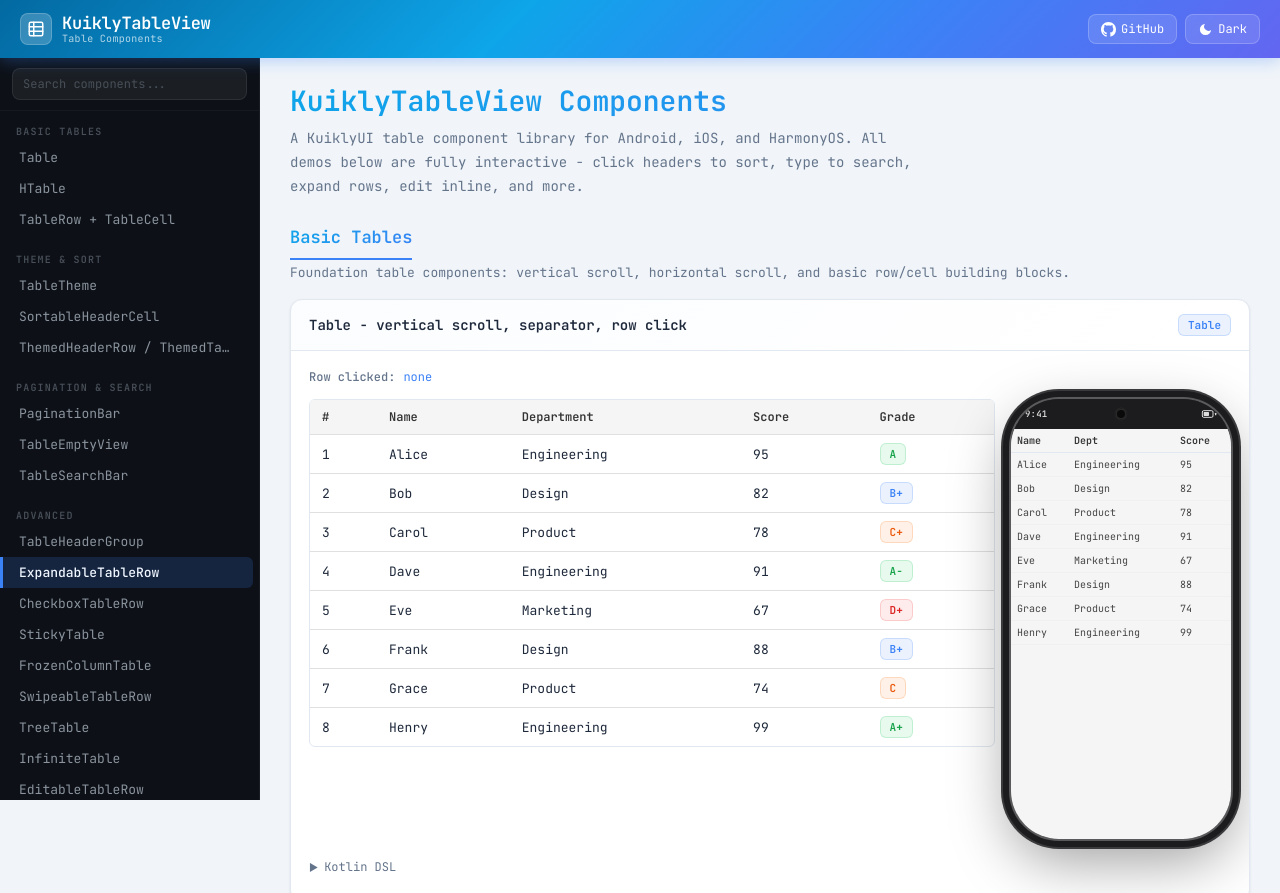
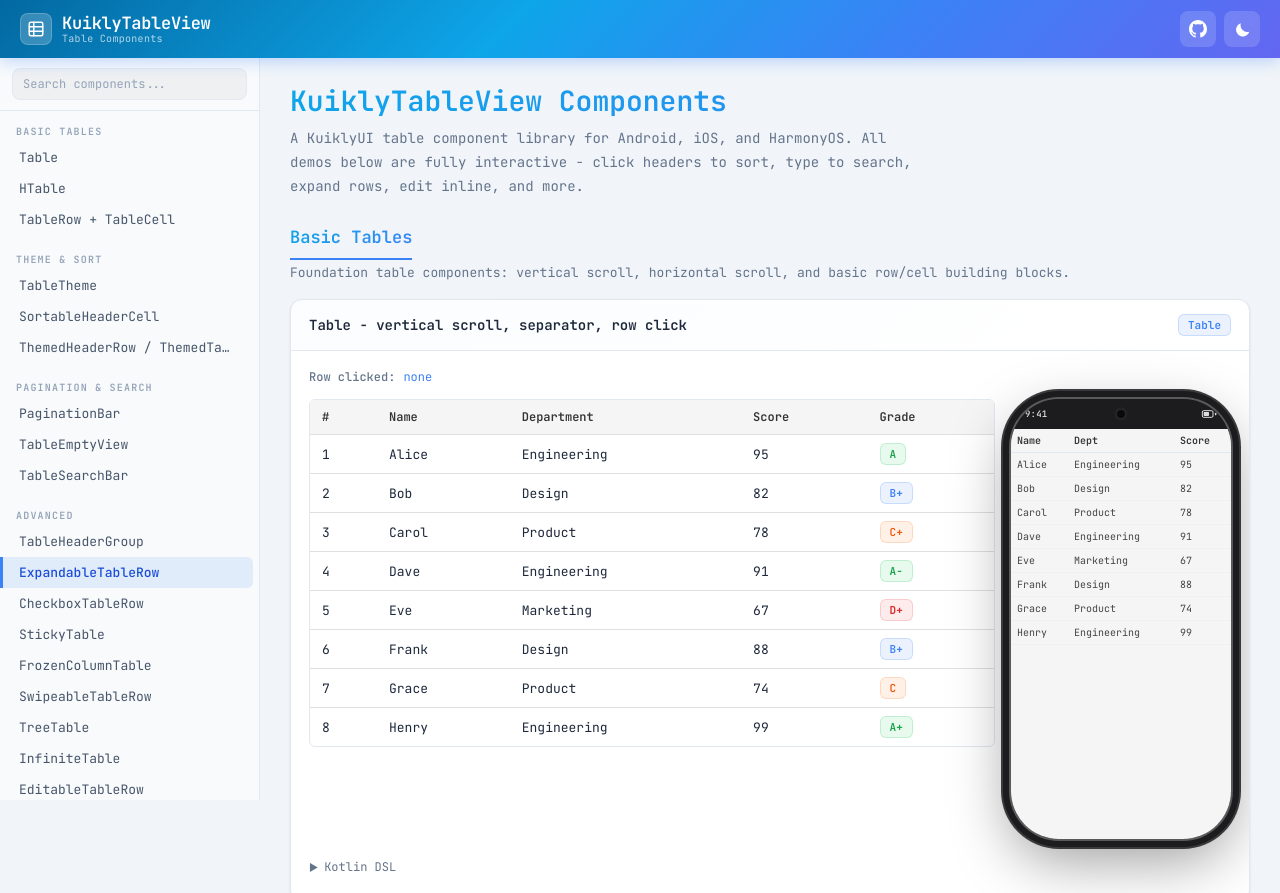
Before and after one commit to Lfan-ke/KuiklyTableView, a website: page docs/index.html in a window 1280 px wide. Shown: the top 893 px of the page. Drawn offline with Linux system fonts and the light colour scheme.

Commit message:
sidebar light/dark theme, icon-only topbar buttons
Signed-off-by: 林晨 (Leo Cheng) <leo-cheng@vip.qq.com>

```diff
--- a/docs/index.html
+++ b/docs/index.html
@@ -9,10 +9,15 @@
 <style>
 *,*::before,*::after{box-sizing:border-box;margin:0;padding:0}
 :root{
-  --sidebar-bg:#0d1117;
-  --sidebar-active:rgba(59,130,246,.18);
-  --sidebar-text:#8b949e;
-  --sidebar-active-text:#f0f6ff;
+  --sidebar-bg:#f8fafc;
+  --sidebar-text:#475569;
+  --sidebar-active:rgba(59,130,246,.12);
+  --sidebar-active-text:#1d4ed8;
+  --sidebar-hover-bg:rgba(0,0,0,.04);
+  --sidebar-input-bg:rgba(0,0,0,.04);
+  --sidebar-border:var(--border);
+  --sidebar-scrollbar:#cbd5e1;
+  --sidebar-dim:#94a3b8;
   --accent:#3b82f6;
   --accent-rgb:59,130,246;
   --header-grad:linear-gradient(135deg,#0369a1 0%,#0ea5e9 40%,#3b82f6 70%,#6366f1 100%);
@@ -39,6 +44,15 @@
   --border:#334155;
   --text:#e2e8f0;
   --text-muted:#94a3b8;
+  --sidebar-bg:#0d1117;
+  --sidebar-text:#8b949e;
+  --sidebar-active:rgba(59,130,246,.18);
+  --sidebar-active-text:#f0f6ff;
+  --sidebar-hover-bg:rgba(255,255,255,.06);
+  --sidebar-input-bg:rgba(255,255,255,.06);
+  --sidebar-border:rgba(255,255,255,.05);
+  --sidebar-scrollbar:#21262d;
+  --sidebar-dim:#484f58;
 }
 [data-theme="dark"] .phone-screen{background:#1a1f2c}
 [data-theme="dark"] .phone-table th{background:#1e2d40;color:#e2e8f0;border-bottom-color:#374151}
@@ -61,9 +75,9 @@ body{font-family:'HarmonyOS Sans SC','HarmonyOS Sans','鸿蒙黑体','Microsoft
 .top-bar .logo-name{font-size:17px;font-weight:700;letter-spacing:-.3px;white-space:nowrap;overflow:hidden;text-overflow:ellipsis}
 .top-bar .logo span{font-size:10px;font-weight:400;opacity:.7;letter-spacing:.3px}
 .top-bar-actions{display:flex;align-items:center;gap:8px}
-.btn-icon{background:rgba(255,255,255,.12);border:1px solid rgba(255,255,255,.2);color:#fff;border-radius:8px;padding:6px 12px;cursor:pointer;font-size:12px;display:flex;align-items:center;gap:5px;text-decoration:none;transition:all .2s;backdrop-filter:blur(4px);font-family:inherit}
-.btn-icon:hover{background:rgba(255,255,255,.22);transform:translateY(-1px)}
-.btn-icon svg{width:15px;height:15px;fill:currentColor}
+.btn-icon{width:36px;height:36px;background:rgba(255,255,255,.15);border:none;color:#fff;border-radius:var(--radius-sm);cursor:pointer;font-size:12px;display:flex;align-items:center;justify-content:center;text-decoration:none;transition:all .2s;font-family:inherit}
+.btn-icon:hover{background:rgba(255,255,255,.28);transform:translateY(-1px)}
+.btn-icon svg{width:18px;height:18px;fill:currentColor}
 
 /* LAYOUT */
 .layout{display:flex;margin-top:var(--header-h);min-height:calc(100vh - var(--header-h))}
@@ -75,21 +89,21 @@ body{font-family:'HarmonyOS Sans SC','HarmonyOS Sans','鸿蒙黑体','Microsoft
   position:fixed;top:var(--header-h);left:0;bottom:0;
   overflow-y:auto;z-index:50;
   display:flex;flex-direction:column;
-  border-right:1px solid rgba(255,255,255,.05);
+  border-right:1px solid var(--sidebar-border);
 }
 .sidebar::-webkit-scrollbar{width:4px}
-.sidebar::-webkit-scrollbar-thumb{background:#21262d;border-radius:2px}
-.sidebar-search{padding:10px 12px;position:sticky;top:0;background:var(--sidebar-bg);z-index:1;border-bottom:1px solid rgba(255,255,255,.04)}
+.sidebar::-webkit-scrollbar-thumb{background:var(--sidebar-scrollbar);border-radius:2px}
+.sidebar-search{padding:10px 12px;position:sticky;top:0;background:var(--sidebar-bg);z-index:1;border-bottom:1px solid var(--sidebar-border)}
 .sidebar-search input{
-  width:100%;padding:7px 10px;border-radius:8px;border:1px solid rgba(255,255,255,.08);
-  background:rgba(255,255,255,.06);color:#c9d1d9;font-size:12px;outline:none;font-family:inherit;transition:border-color .2s
-}
-.sidebar-search input:focus{border-color:rgba(59,130,246,.5);background:rgba(255,255,255,.1)}
-.sidebar-search input::placeholder{color:#484f58}
+  width:100%;padding:7px 10px;border-radius:8px;border:1px solid var(--border);
+  background:var(--sidebar-input-bg);color:var(--text);font-size:12px;outline:none;font-family:inherit;transition:border-color .2s
+}
+.sidebar-search input:focus{border-color:rgba(59,130,246,.5)}
+.sidebar-search input::placeholder{color:var(--sidebar-dim)}
 .sidebar-section{padding:4px 0}
 .sidebar-section-title{
   padding:10px 16px 4px;font-size:10px;font-weight:700;
-  color:#484f58;letter-spacing:1.2px;text-transform:uppercase;
+  color:var(--sidebar-dim);letter-spacing:1.2px;text-transform:uppercase;
 }
 .sidebar-item{
   display:block;padding:7px 16px;font-size:13px;color:var(--sidebar-text);
@@ -97,7 +111,7 @@ body{font-family:'HarmonyOS Sans SC','HarmonyOS Sans','鸿蒙黑体','Microsoft
   white-space:nowrap;overflow:hidden;text-overflow:ellipsis;
   border-radius:0 6px 6px 0;margin-right:6px;
 }
-.sidebar-item:hover{color:#c9d1d9;background:rgba(255,255,255,.06);border-left-color:rgba(59,130,246,.4)}
+.sidebar-item:hover{color:var(--sidebar-active-text);background:var(--sidebar-hover-bg);border-left-color:rgba(59,130,246,.4)}
 .sidebar-item.active{color:var(--sidebar-active-text);background:var(--sidebar-active);border-left-color:var(--accent);font-weight:500}
 
 /* MAIN */
@@ -354,13 +368,12 @@ details.code-toggle[open] summary::before{transform:rotate(90deg)}
     </div>
   </div>
   <div class="top-bar-actions">
-    <a class="btn-icon" href="https://github.com/Lfan-ke/KuiklyTableView" target="_blank" rel="noopener">
+    <a class="btn-icon" href="https://github.com/Lfan-ke/KuiklyTableView" target="_blank" rel="noopener" title="GitHub">
       <svg viewBox="0 0 16 16" fill="currentColor"><path d="M8 0C3.58 0 0 3.58 0 8c0 3.54 2.29 6.53 5.47 7.59.4.07.55-.17.55-.38 0-.19-.01-.82-.01-1.49-2.01.37-2.53-.49-2.69-.94-.09-.23-.48-.94-.82-1.13-.28-.15-.68-.52-.01-.53.63-.01 1.08.58 1.23.82.72 1.21 1.87.87 2.33.66.07-.52.28-.87.51-1.07-1.78-.2-3.64-.89-3.64-3.95 0-.87.31-1.59.82-2.15-.08-.2-.36-1.02.08-2.12 0 0 .67-.21 2.2.82.64-.18 1.32-.27 2-.27.68 0 1.36.09 2 .27 1.53-1.04 2.2-.82 2.2-.82.44 1.1.16 1.92.08 2.12.51.56.82 1.27.82 2.15 0 3.07-1.87 3.75-3.65 3.95.29.25.54.73.54 1.48 0 1.07-.01 1.93-.01 2.2 0 .21.15.46.55.38A8.013 8.013 0 0016 8c0-4.42-3.58-8-8-8z"/></svg>
-      GitHub
     </a>
-    <button class="btn-icon" id="theme-toggle" onclick="toggleTheme()">
-      <svg viewBox="0 0 24 24" fill="currentColor" width="15" height="15"><path d="M21 12.79A9 9 0 1111.21 3a7 7 0 009.79 9.79z"/></svg>
-      Dark
+    <button class="btn-icon" id="theme-toggle" onclick="toggleTheme()" title="Toggle theme" aria-label="Toggle theme">
+      <svg id="themeIconMoon" viewBox="0 0 24 24" fill="currentColor"><path d="M21.75 15.5a9 9 0 01-11.25-11.2A9 9 0 1021.75 15.5z"/></svg>
+      <svg id="themeIconSun" viewBox="0 0 24 24" fill="currentColor" style="display:none"><path d="M12 17a5 5 0 100-10 5 5 0 000 10zM12 1v3M12 20v3M4.2 4.2l2.1 2.1M17.7 17.7l2.1 2.1M1 12h3M20 12h3M4.2 19.8l2.1-2.1M17.7 6.3l2.1-2.1" stroke="currentColor" stroke-width="2" stroke-linecap="round"/></svg>
     </button>
   </div>
 </header>
@@ -1077,11 +1090,12 @@ function toggleTheme() {
   pageTheme = pageTheme === 'light' ? 'dark' : 'light';
   document.documentElement.setAttribute('data-theme', pageTheme === 'dark' ? 'dark' : '');
   try{localStorage.setItem('ktv-theme',pageTheme);}catch(e){}
-  const btn = document.getElementById('theme-toggle');
+  const moon = document.getElementById('themeIconMoon');
+  const sun = document.getElementById('themeIconSun');
   if (pageTheme === 'dark') {
-    btn.innerHTML = '<svg viewBox="0 0 20 20" style="width:16px;height:16px;fill:currentColor"><path d="M17.293 13.293A8 8 0 016.707 2.707a8.001 8.001 0 1010.586 10.586z"/></svg> Dark';
+    moon.style.display = 'none'; sun.style.display = '';
   } else {
-    btn.innerHTML = '<svg viewBox="0 0 20 20" style="width:16px;height:16px;fill:currentColor"><path d="M10 2a1 1 0 011 1v1a1 1 0 11-2 0V3a1 1 0 011-1zm4 8a4 4 0 11-8 0 4 4 0 018 0zm-.464 4.95l.707.707a1 1 0 001.414-1.414l-.707-.707a1 1 0 00-1.414 1.414zm2.12-10.607a1 1 0 010 1.414l-.706.707a1 1 0 11-1.414-1.414l.707-.707a1 1 0 011.414 0zM17 11a1 1 0 100-2h-1a1 1 0 100 2h1zm-7 4a1 1 0 011 1v1a1 1 0 11-2 0v-1a1 1 0 011-1zM5.05 6.464A1 1 0 106.465 5.05l-.708-.707a1 1 0 00-1.414 1.414l.707.707zm1.414 8.486l-.707.707a1 1 0 01-1.414-1.414l.707-.707a1 1 0 011.414 1.414zM4 11a1 1 0 100-2H3a1 1 0 000 2h1z"/></svg> Light';
+    moon.style.display = ''; sun.style.display = 'none';
   }
   renderAll();
 }
@@ -1984,6 +1998,11 @@ function cancelEdit() {
 // ===================== INIT =====================
 function initAll() {
   buildSidebar();
+  if (pageTheme === 'dark') {
+    const m = document.getElementById('themeIconMoon'), s = document.getElementById('themeIconSun');
+    if (m) m.style.display = 'none';
+    if (s) s.style.display = '';
+  }
   renderBasicTable();
   renderHTable();
   renderRowCellTable();
```
